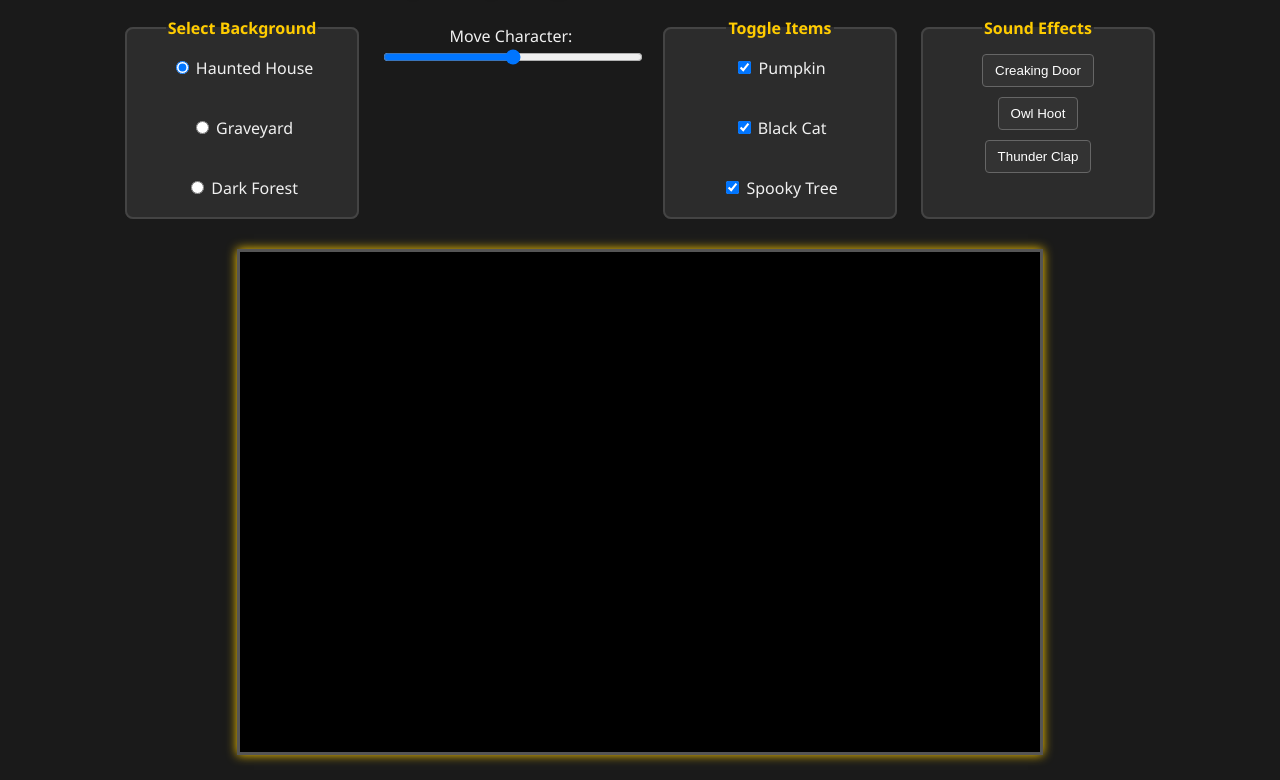
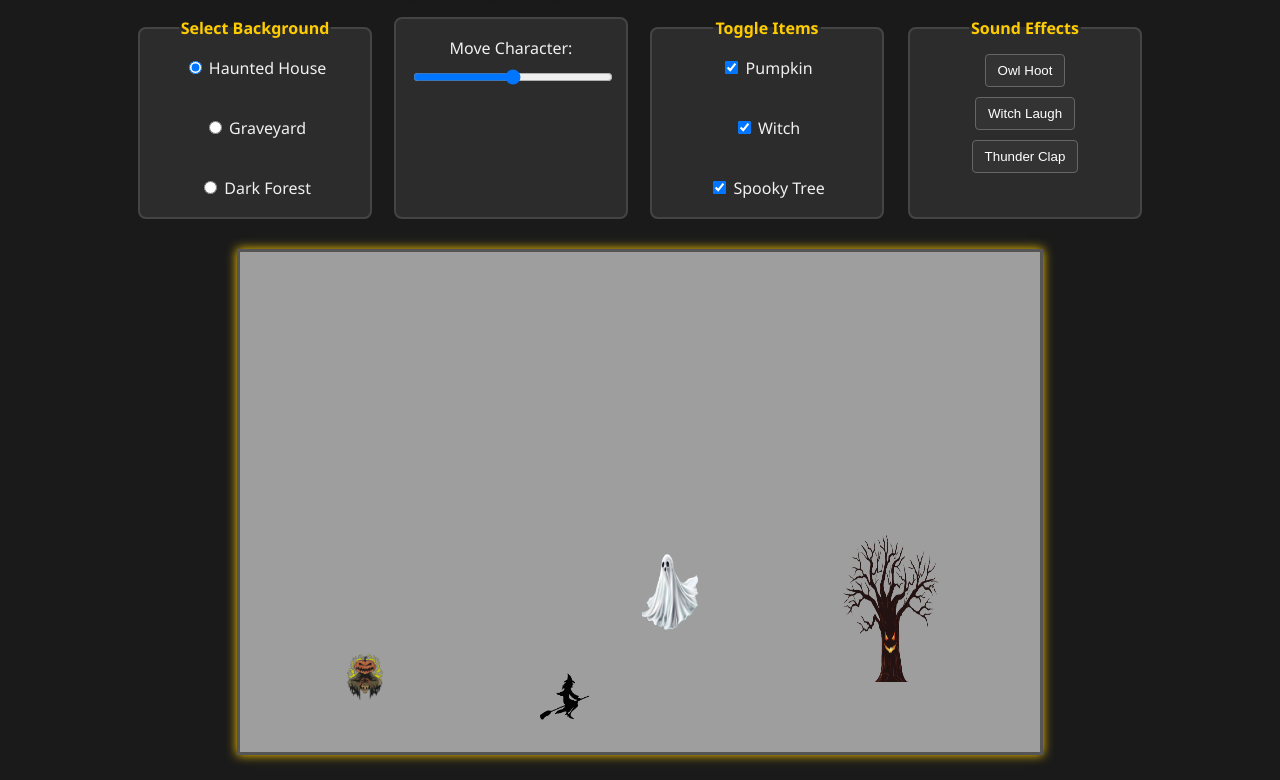
Before and after one commit to joee-ks/joee-ks.github.io, a plain HTML site: page scene-with-form/index.html in a window 1280 px wide. Shown: the part 87-867 px from the top of the page. Drawn offline with Linux system fonts and the light colour scheme.

Commit message:
testing scene with form project

```diff
--- a/scene-with-form/index.html
+++ b/scene-with-form/index.html
@@ -19,24 +19,24 @@
     </fieldset>
 
     <!-- Character Position Slider -->
-    <label>
-      Move Character:
-      <input type="range" id="character-slider" min="50" max="750" value="400">
-    </label>
+    <div class="slider-control">
+    <label for="character-slider">Move Character:</label>
+    <input type="range" id="character-slider" min="50" max="750" value="400">
+    </div>
 
     <!-- Toggle Items -->
     <fieldset>
       <legend>Toggle Items</legend>
       <label><input type="checkbox" id="pumpkin-toggle" checked> Pumpkin</label><br>
-      <label><input type="checkbox" id="cat-toggle" checked> Black Cat</label><br>
+      <label><input type="checkbox" id="witch-toggle" checked> Witch</label><br>
       <label><input type="checkbox" id="tree-toggle" checked> Spooky Tree</label>
     </fieldset>
 
     <!-- Sound Effects -->
     <fieldset>
       <legend>Sound Effects</legend>
-      <button id="sound1">Creaking Door</button>
-      <button id="sound2">Owl Hoot</button>
+      <button id="sound1">Owl Hoot</button>
+      <button id="sound2">Witch Laugh</button>
       <button id="sound3">Thunder Clap</button>
     </fieldset>
   </section>
--- a/scene-with-form/script.js
+++ b/scene-with-form/script.js
@@ -0,0 +1,98 @@
+// Get DOM elements
+const canvas = document.getElementById("scene");
+const ctx = canvas.getContext("2d");
+
+const bgRadios = document.getElementsByName("background");
+const slider = document.getElementById("character-slider");
+const pumpkinToggle = document.getElementById("pumpkin-toggle");
+const witchToggle = document.getElementById("witch-toggle");
+const treeToggle = document.getElementById("tree-toggle");
+
+const sound1 = document.getElementById("sound1");
+const sound2 = document.getElementById("sound2");
+const sound3 = document.getElementById("sound3");
+
+// Image assets
+const images = {
+  backgrounds: {
+    haunted: new Image(),
+    graveyard: new Image(),
+    forest: new Image()
+  },
+  character: new Image(),
+  pumpkin: new Image(),
+  witch: new Image(),
+  tree: new Image()
+};
+
+// Set image sources
+images.backgrounds.haunted.src = "images/hauntedhouse.png";
+images.backgrounds.graveyard.src = "images/graveyard.png";
+images.backgrounds.forest.src = "images/forest.png";
+images.character.src = "images/ghost.png";
+images.pumpkin.src = "images/pumpkin.png";
+images.witch.src = "images/witch.png";
+images.tree.src = "images/tree.png";
+
+// Sound assets
+const sounds = {
+  owlhoot: new Audio("sounds/owlhoot.wav"),
+  witchlaugh: new Audio("sounds/witchlaugh.wav"),
+  thunder: new Audio("sounds/thunder.wav")
+};
+
+// Character position
+let characterX = parseInt(slider.value);
+
+// Draw the scene
+function draw() {
+  // Get selected background
+  let selectedBg = [...bgRadios].find(r => r.checked).value;
+  ctx.clearRect(0, 0, canvas.width, canvas.height);
+
+  // Draw background
+  ctx.drawImage(images.backgrounds[selectedBg], 0, 0, canvas.width, canvas.height);
+
+  // Draw character
+  ctx.drawImage(images.character, characterX, 300, 60, 80);
+
+  // Draw items if toggled
+  if (pumpkinToggle.checked) {
+    ctx.drawImage(images.pumpkin, 100, 400, 50, 50);
+  }
+  if (witchToggle.checked) {
+    ctx.drawImage(images.witch, 300, 420, 50, 50);
+  }
+  if (treeToggle.checked) {
+    ctx.drawImage(images.tree, 600, 280, 100, 150);
+  }
+}
+
+// Event listeners
+slider.addEventListener("input", () => {
+  characterX = parseInt(slider.value);
+  draw();
+});
+
+[...bgRadios].forEach(radio => radio.addEventListener("change", draw));
+pumpkinToggle.addEventListener("change", draw);
+witchToggle.addEventListener("change", draw);
+treeToggle.addEventListener("change", draw);
+
+sound1.addEventListener("click", () => sounds.owlhoot.play());
+sound2.addEventListener("click", () => sounds.witchlaugh.play());
+sound3.addEventListener("click", () => sounds.thunder.play());
+
+// Initial draw once images load
+let imagesLoaded = 0;
+const totalImages = Object.values(images.backgrounds).length + 4;
+
+Object.values(images.backgrounds).forEach(img => img.onload = checkAllLoaded);
+[images.character, images.pumpkin, images.witch, images.tree].forEach(img => img.onload = checkAllLoaded);
+
+function checkAllLoaded() {
+  imagesLoaded++;
+  if (imagesLoaded === totalImages) {
+    draw();
+  }
+}
--- a/scene-with-form/style.css
+++ b/scene-with-form/style.css
@@ -21,7 +21,12 @@ body {
   margin-bottom: 30px;
 }
 
-  fieldset {
+.control-group {
+  margin-bottom: 20px;
+}
+
+fieldset,
+.slider-control {
   border: 2px solid #444;
   padding: 10px 15px;
   border-radius: 8px;
@@ -63,4 +68,6 @@ body {
   border: 3px solid #555;
   background-color: #000;
   box-shadow: 0 0 10px #ffcc00;
+  max-width: 100%;
+  height: auto;
 }
```
Also changed, not shown: scene-with-form/images/forest.png (added), scene-with-form/images/ghost.png (added), scene-with-form/images/pumpkin.png (added), scene-with-form/images/tree.png (added), scene-with-form/images/witch.png (added), 5 other files. Lines whose indentation alone changed are shown as unchanged.
